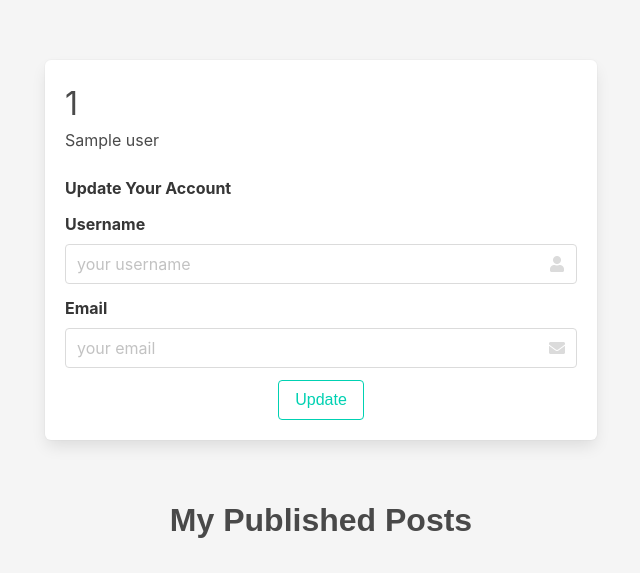
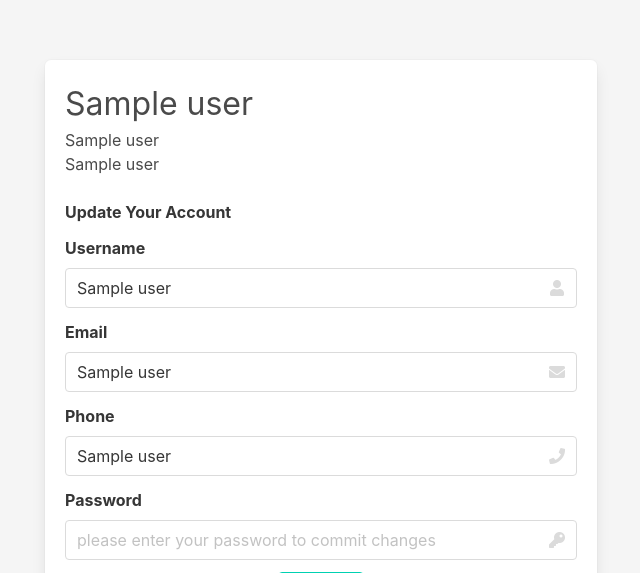
Before and after one commit to ekincelebi/VintageFind, a Flask app: page /account in a window 1280 px wide. Shown: the part 88-661 px from the top of the page, without its empty margins (319-959 px from the left). Run offline with Flask 2, Linux system fonts and the light colour scheme; a user stored in the database is signed in; a database or web service that is not in the repository returns one stand-in record (values such as "Sample title"); some libraries are stand-ins or nearby versions.

Commit message:
User settings updated

```diff
--- a/database.py
+++ b/database.py
@@ -13,38 +13,42 @@ class Database:
     def __init__(self):
         self.categories = {}
 
-    ###############################user
-    def get_username_from_id(self, id):
+    ### USER QUERIES
+
+    #okey
+    def read_user(self, id):
+        #retrive user from id
         connection = dbapi2.connect(dsn)
         cursor = connection.cursor()
         query = "SELECT * FROM users WHERE (id = %(id)s)"
         cursor.execute(query, {'id' : id})
-        user = cursor.fetchone()[1]
-        return user
+        user = cursor.fetchone()
+        temp = User(username=user[1], password=user[2], email=user[3], phone=user[4])
+        temp.key = user[0]
+        return temp
 
-    def get_user_info(self, username):
+    #okey
+    def get_user_id(self,username):
         connection = dbapi2.connect(dsn)
         cursor = connection.cursor()
         query = "SELECT * FROM users WHERE (username = %(username)s)"
         cursor.execute(query, {'username' : username})
         user = cursor.fetchone()
-        return user
+        if user is not None:
+            return user[0]
+        else:
+            pass
 
-    def get_user_id(self,username):
-        connection = dbapi2.connect(dsn)
-        cursor = connection.cursor()
-        query = "SELECT * FROM users WHERE (username = %(username)s)"
-        cursor.execute(query, {'username' : username})
-        id = cursor.fetchone()[0]
-        return id
-
+    #okey
     def add_user(self,user):
         connection = dbapi2.connect(dsn)
         cursor = connection.cursor()
         query = "INSERT INTO users (username, password, email, phone_number) VALUES (%s, %s, %s, %s)"
+        #takes "" for the phone number should change
         cursor.execute(query, (user.username, user.password, user.email, "",))
         connection.commit()
 
+    ##gerek var mı bilmiyorum
     def is_email_taken(self,email):
         connection = dbapi2.connect(dsn)
         cursor = connection.cursor()
@@ -52,6 +56,29 @@ class Database:
         cursor.execute(query, {'email' : email})
         user = cursor.fetchone()
         return user
+
+    def update_user(self,user, id):
+        #takes userr object as param
+        connection = dbapi2.connect(dsn)
+        cursor = connection.cursor()
+        query ="""UPDATE users SET
+                    username = %s,
+                    password = %s,
+                    email = %s,
+                    phone_number = %s
+                    WHERE (id = %s)"""
+        cursor.execute(query, (user.username, user.password, user.email, user.phone, id))
+        #user.key calısmayabilir
+        connection.commit()
+
+
+
+
+
+
+
+
+
 
     ################category
     def add_category(self,category_name):
--- a/forms.py
+++ b/forms.py
@@ -17,7 +17,6 @@ class RegistrationForm(FlaskForm):
 class PostForm(FlaskForm):
     title = StringField('Title', validators=[InputRequired()])
     description = TextAreaField('Description', validators=[InputRequired()])
-    #category = StringField('Category', validators=[InputRequired()])
     category = SelectField(u'Categories',validate_choice=False)
     submit = SubmitField('Publish')
     #image will come later
@@ -27,5 +26,13 @@ class UpdateAccountForm(FlaskForm):
                            validators=[InputRequired()])
     email = StringField('Email',
                         validators=[InputRequired(), Email()])
-    profile_picture = FileField('Update Profile Picture', validators=[FileAllowed(['jpg','png'])])
+
+    phone = StringField('Phone', validators=[InputRequired()])
+
+    password = PasswordField("Password", validators=[InputRequired()])
+
+    """def validate_phone(self, phone):
+        if len(phone.data) != 16:
+            raise ValidationError('Invalid phone number.')"""
+
     submit = SubmitField('Update')
--- a/item.py
+++ b/item.py
@@ -3,3 +3,5 @@ class Item:
         self.title = title
         self.description = description
         self.category = category
+        self .owner = ""
+        self.key = ""
--- a/post.py
+++ b/post.py
@@ -3,4 +3,5 @@ class Post:
         self.item =item
         self.user = user
         self.post_date = post_date
-        self.key = ""
+        self.key = "" #this is the post key
+        #going to add status key as well
--- a/templates/account.html
+++ b/templates/account.html
@@ -13,6 +13,10 @@
                       <div class="is-size-6">
                           <p class="bd-notification is-primary">{{ current_user.email }}</p>
                       </div>
+
+                      <div class="is-size-6">
+                        <p class="bd-notification is-primary">{{ current_user.phone }}</p>
+                    </div>
                   </div>
               </div>
           </div>
@@ -56,6 +60,44 @@
                       {% endif %}
                   </div>
               </div>
+
+              <div class="field">
+                {{ form.phone.label(class="label")}}
+                <div class="control has-icons-right">
+                    {{ form.phone(required=True, class='input',
+                                                 placeholder='phone number') }}
+                    <span class="icon is-small is-right">
+                        <i class="fa fa-phone"></i>
+                    </span>
+                    {% if form.phone.errors %}
+                        <p class="help is-danger">
+                            {% for error in form.phone.errors %}
+                                <span>{{ phone }}</span></br>
+                            {% endfor %}
+                        </p>
+                    {% endif %}
+                </div>
+            </div>
+
+              <div class="field">
+                {{ form.password.label(class="label")}}
+                <div class="control has-icons-right">
+                    {{ form.password(required=True, class='input',
+                                                 placeholder='please enter your password to commit changes') }}
+                    <span class="icon is-small is-right">
+                        <i class="fa fa-key"></i>
+                    </span>
+                    {% if form.password.errors %}
+                        <p class="help is-danger">
+                            {% for error in form.password.errors %}
+                                <span>{{ error }}</span></br>
+                            {% endfor %}
+                        </p>
+                    {% endif %}
+                </div>
+            </div>
+
+
               <div class="has-text-centered">
                   {{ form.submit(class="button is-vcentered is-primary is-outlined") }}
               </div>
--- a/user.py
+++ b/user.py
@@ -3,11 +3,14 @@ from flask import current_app
 
 
 class User(UserMixin):
-    def __init__(self, username, password, email):
+    def __init__(self, username, password, email, phone):
+        self.key = ""
         self.username = username
         self.password = password
+        self.phone = phone
         self.email = email
         self.active = True
+
 
     def get_id(self):
         return self.username
@@ -19,8 +22,11 @@ class User(UserMixin):
 
 def get_user(user_name):
     db = current_app.config["db"]
-    user = db.get_user_info(user_name)
-    if user is None:
+
+    user_id = db.get_user_id(user_name)
+
+    if user_id is None:
         pass
     else:
-        return User(user_name , user[2], user[3])
+        user = db.read_user(user_id)
+        return User(user.username,user.password,user.email,user.phone)
--- a/views.py
+++ b/views.py
@@ -22,7 +22,7 @@ def login_page():
         temp = get_user(username)
         if temp is not None:
             #realpassword = temp.password
-            user = User(username, temp.password,temp.email)
+            user = User(username, temp.password,temp.email,temp.phone)
             password = form.password.data
             if password == temp.password: ##burayı sonra hashli yaparsın
                 login_user(user)
@@ -48,7 +48,8 @@ def register_page():
         if temp is not None or email_check is not None:
             return ("Please check your username and password!")
         else:
-            user = User(username,password,email)
+            phone = "" #phone is initially empty
+            user = User(username,password,email,phone)
             db.add_user(user)
             return redirect(url_for('login_page'))
     return render_template('register.html', form=form)
@@ -82,7 +83,9 @@ def ads_page():
     for item in post_list:
         #user,item,date
         #user = db.get_username_from_id(item[1])
-        user = db.get_username_from_id(item[1])
+        user_obj = db.read_user(item[1])
+        user = user_obj.username
+        #user = db.get_username_from_id(item[1])
         item_name = db.get_item_info(item[2])[2]
         item_description = db.get_item_info(item[2])[3]
         item_category_id = db.get_item_info(item[2])[1]
@@ -101,7 +104,9 @@ def ads2_page(category_id):
     for item in post_list:
         #user,item,date
         #user = db.get_username_from_id(item[1])
-        user = db.get_username_from_id(item[1])
+        #user = db.get_username_from_id(item[1])
+        user_obj = db.read_user(item[1])
+        user = user_obj.username
         item_name = db.get_item_info(item[2])[2]
         item_description = db.get_item_info(item[2])[3]
         item_category_id = db.get_item_info(item[2])[1]
@@ -133,18 +138,28 @@ def post_update(post_id):
         form.category.data = item_category
     return render_template('another.html', title='Update Post', form=form, post=post)
 
+
+
 @login_required
 def account():
     form = UpdateAccountForm()
+    db = current_app.config["db"]
+    user_id = db.get_user_id(current_user.username)
     if form.validate_on_submit():
-        #update yapmıyor suan icin
-        current_user.username = form.username.data
-        current_user.email = form.email.data
-        #db.session.commit()
-        flash('Your account has been update!', 'success')
+        if current_user.password != form.password.data:
+            return ("Please enter correct password")
+        temp = User(username=form.username.data,password=form.password.data,email=form.email.data,
+        phone=form.password.data)
+        temp.phone = form.phone.data
+        db.update_user(temp,user_id)
+        #flash('Your account has been update!', 'success')
         return redirect(url_for('account'))
+    elif request.method == 'GET':
+        form.username.data = current_user.username
+        form.password.data = current_user.password
+        form.phone.data = current_user.phone
+        form.email.data = current_user.email
     #######yukarısı update kısmı
-    db = current_app.config["db"]
     post_list = db.bring_users_post(current_user.username)
     posts = []
     for item in post_list:
```
